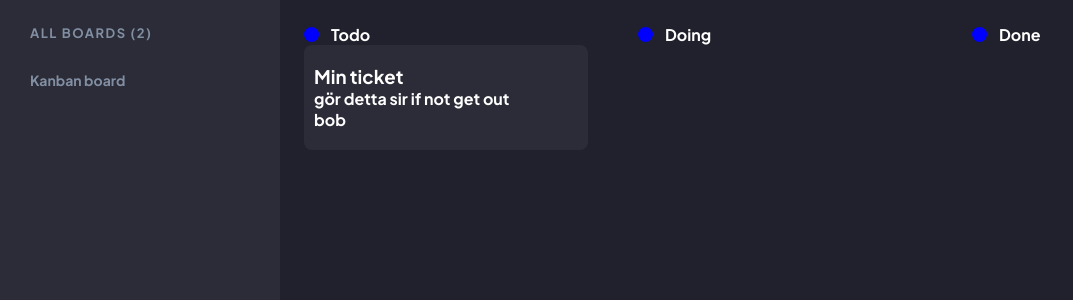
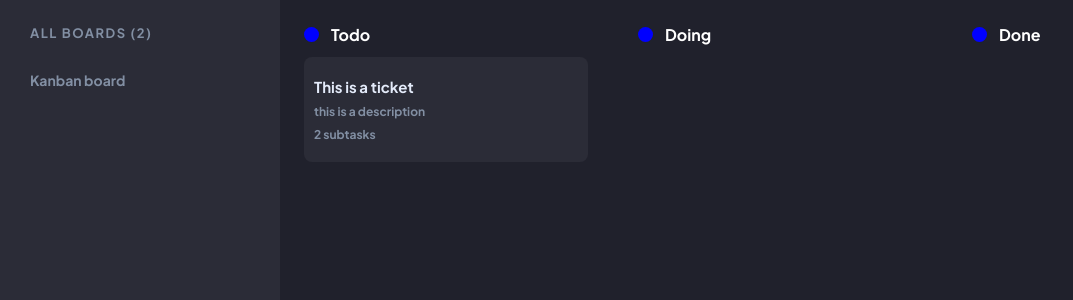
Before and after one commit to Haci11/kanban-board, a React (Vite) app: page / in a window 1280 px wide. Shown: the top 300 px of the page, without its empty margins (0-1073 px from the left). Built offline with nearby package versions, Linux system fonts and the light colour scheme.

Commit message:
changed board and ticket to be dynamic

```diff
--- a/src/components/Board/Board.jsx
+++ b/src/components/Board/Board.jsx
@@ -9,7 +9,14 @@ const Board = () => {
           <div className="board-title-icon"></div>
           <h4>Todo</h4>
         </div>
-        <Ticket />
+        <Ticket
+          item={{
+            id: "1",
+            title: "This is a ticket",
+            descrption: "this is a description",
+            tasks: ["hoppa 3 gånger", "Rasta hunden"],
+          }}
+        />
       </div>
       <div className="board-column">
         <div className="board-title">
--- a/src/components/Board/Board.scss
+++ b/src/components/Board/Board.scss
@@ -4,6 +4,12 @@
   gap: 50px;
   flex: 1;
   grid-template-columns: repeat(auto-fit, minmax(280px, 1fr));
+
+  &-column {
+    display: flex;
+    flex-direction: column;
+    gap: 12px;
+  }
 
   &-title {
     display: flex;
--- a/src/components/Ticket/Ticket.jsx
+++ b/src/components/Ticket/Ticket.jsx
@@ -1,11 +1,20 @@
-import React from "react";
+import React, { useState } from "react";
 import "./Ticket.scss";
-const Ticket = () => {
+const Ticket = ({ item }) => {
+  const [show, setShow] = useState(false);
   return (
-    <div className="ticket">
-      <h3>Min ticket</h3>
-      <p>gör detta sir if not get out</p>
-      <p>bob</p>
+    <div className="ticket" onClick={() => setShow(!show)}>
+      <h3 className="heading-m ">{item.title}</h3>
+      <p className="body-m">{item.descrption}</p>
+      <p className="body-m">{item.tasks.length} subtasks</p>
+
+      {show && (
+        <ul>
+          {item.tasks.map((item) => (
+            <li key={item}>{item}</li>
+          ))}
+        </ul>
+      )}
     </div>
   );
 };
--- a/src/components/Ticket/Ticket.scss
+++ b/src/components/Ticket/Ticket.scss
@@ -3,4 +3,19 @@
   border-radius: 8px;
   font-weight: 700;
   background-color: var(--bg-gray);
+  display: flex;
+  flex-direction: column;
+  gap: 8px;
+  color: var(--text-gray);
+  cursor: pointer;
+  h3 {
+    color: var(--text-lines);
+  }
+
+  ul {
+    padding: 0px 30px;
+    li {
+      font-size: 12px;
+    }
+  }
 }
--- a/src/index.scss
+++ b/src/index.scss
@@ -28,3 +28,37 @@ body {
 .App {
   display: flex;
 }
+
+.heading-xl {
+  font-size: 24px;
+  line-height: 30px;
+  font-weight: 700;
+}
+.heading-l {
+  font-size: 18px;
+  line-height: 23px;
+  font-weight: 700;
+}
+.heading-m {
+  font-size: 15px;
+  line-height: 19px;
+  font-weight: 700;
+}
+.heading-s {
+  font-size: 12px;
+  line-height: 15px;
+  font-weight: 700;
+  letter-spacing: 2.4px;
+}
+
+.body-l {
+  font-size: 13px;
+  line-height: 23px;
+  font-weight: 500;
+}
+
+.body-m {
+  font-size: 12px;
+  line-height: 15px;
+  font-weight: 700;
+}
```
